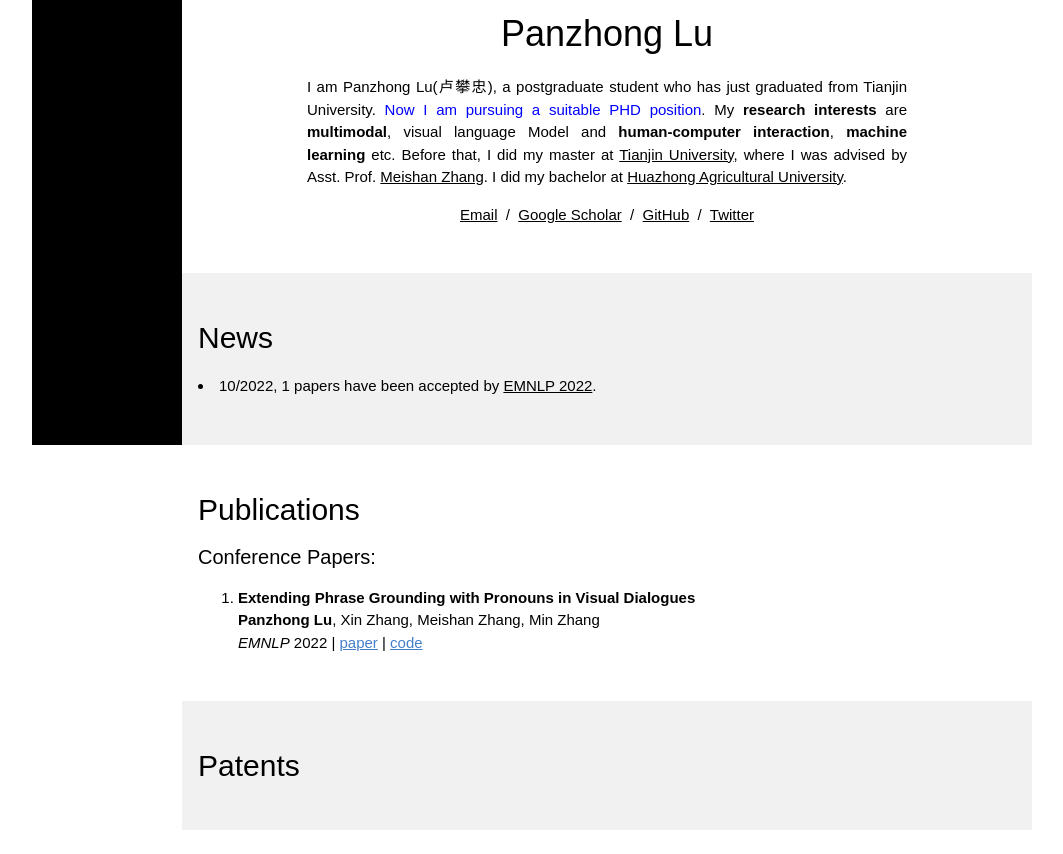
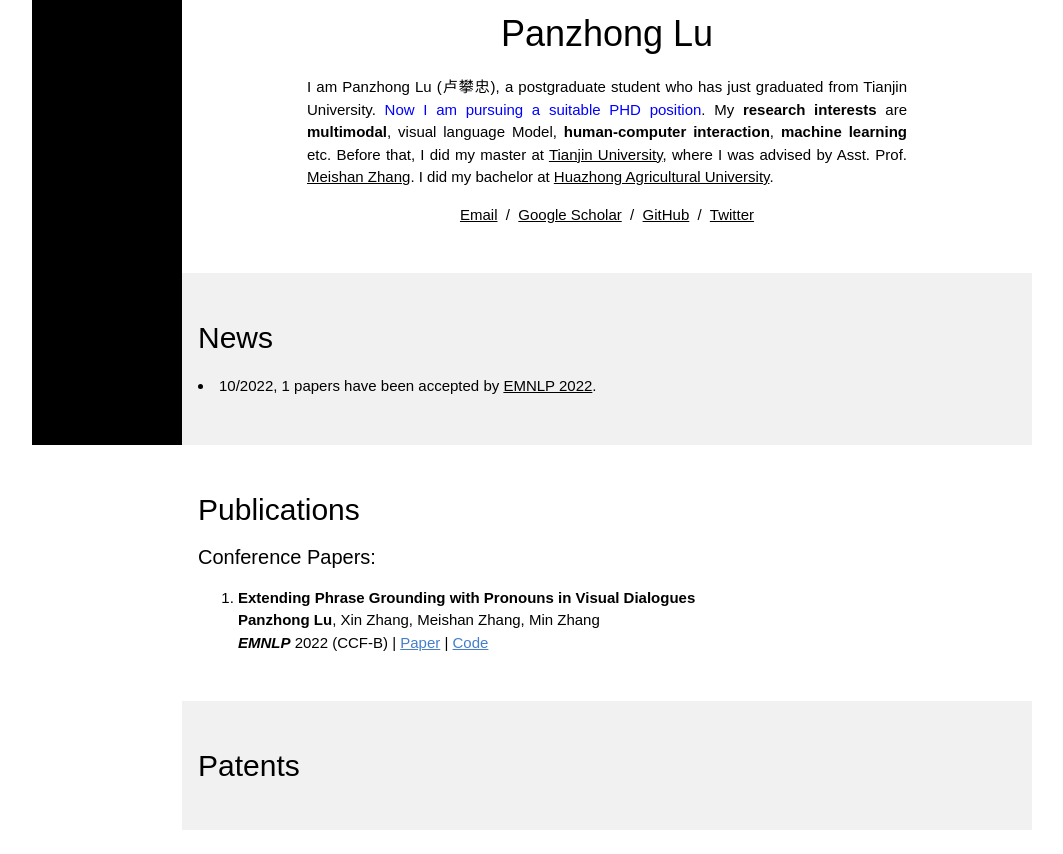
Before and after one commit to nlpz127/HomePage, a plain HTML site: page index.html in a window 1280 px wide. Shown: the part 355-1209 px from the top of the page, without its empty margins (108-1171 px from the left). Drawn offline with Linux system fonts and the light colour scheme; a script that the page names is missing.

Commit message:
modify contents

```diff
--- a/index.html
+++ b/index.html
@@ -66,7 +66,7 @@
   <h1>Panzhong Lu</h1>
 
   <p class="w3-justify" style="width:100%;border:0px;border-spacing:0px;border-collapse:separate;margin-right:auto;margin-left:auto;max-width:600px">
-    I am Panzhong Lu(卢攀忠), a postgraduate student who has just graduated from Tianjin University. <font color="#0000FF">Now I am pursuing a suitable PHD position</font>. My <b>research interests</b> are <b>multimodal</b>, visual language Model and <b>human-computer interaction</b>, <b>machine learning</b> etc. Before that, I did my master at <a href="https://www.pku.edu.cn/">Tianjin University</a>, where I was advised by Asst. Prof. <a href="https://scholar.google.com/citations?user=k-chMpIAAAAJ&hl=en">Meishan Zhang</a></a>. I did my bachelor at <a href="http://www.hzau.edu.cn/en/HOME.htm">Huazhong Agricultural University</a>.
+    I am Panzhong Lu (卢攀忠), a postgraduate student who has just graduated from Tianjin University. <font color="#0000FF">Now I am pursuing a suitable PHD position</font>. My <b>research interests</b> are <b>multimodal</b>, visual language Model, <b>human-computer interaction</b>, <b>machine learning</b> etc. Before that, I did my master at <a href="https://www.pku.edu.cn/">Tianjin University</a>, where I was advised by Asst. Prof. <a href="https://scholar.google.com/citations?user=k-chMpIAAAAJ&hl=en">Meishan Zhang</a></a>. I did my bachelor at <a href="http://www.hzau.edu.cn/en/HOME.htm">Huazhong Agricultural University</a>.
   </p>
 
   <p class="w3-center">
@@ -80,30 +80,9 @@
 
 <!-- Update - The News Section -->
 <div class="w3-container w3-light-grey w3-padding-32" id="news">
+
 <h2>News</h2>
 <p><li> 10/2022, 1 papers have been accepted by <a href="https://2022.emnlp.org/">EMNLP 2022</a>. </li></p>
-<!-- <p><li> 04/2022, 8 papers have been accepted by <a href="https://openaccess.thecvf.com/CVPR2022">CVPR 2022</a>. </li></p>
-<p><li> 02/2022, Our suvery paper on vision transformer has been accepted by <a href="https://arxiv.org/pdf/2012.12556">IEEE TPAMI</a>.</li></p>
-<p><li> 09/2021, 10 papers have been accepted by <a href="https://nips.cc/Conferences/2021">NeurIPS 2021</a>.</li></p>
-<p><li> 09/2021, The journal version of versatile filters has been accepted by <a href="https://ieeexplore.ieee.org/iel7/34/4359286/09543586.pdf">IEEE TPAMI</a>.</li></p>
-<p><li> 07/2021, 1 paper has been accepted by <a href="https://iccv2021.thecvf.com/home">ICCV 2021</a>.</li></p>
-<p><li> 05/2021, 1 paper has been accepted by <a href="https://icml.cc/">ICML 2021</a>.</li></p>
-<p><li> 05/2021, I have been selected as a Senior Area Chair for <a href="http://valser.org/">VALSE 2021</a>.</li></p>
-<p><li> 03/2021, I accepted the invitation to serve as an Area Chair for <a href="https://nips.cc/Conferences/2021/">NeurIPS 2021</a>.</li></p>
-<p><li> 03/2021, 9 papers have been accepted by <a href="http://cvpr2021.theRcvf.com/">CVPR 2021</a>.</li></p> -->
-<!--
-<p><li> 01/2021, I will give a talk about AdderNet at <a href="https://haet2021.github.io/speakers.html">HAET ICLR 2021 workshop</a>.</li></p>
-<p><li> 12/2020, two papers have been accepted by <a href="https://aaai.org/Conferences/AAAI-21/">AAAI 2021</a>.</li></p>
-<p><li> 11/2020, I accepted the invitation to serve as an Area Chair for <a href="https://icml.cc/Conferences/2021">ICML 2021</a>.</li></p>
-<p><li> 09/2020, six papers have been accepted by <a href="https://nips.cc/Conferences/2020">NeurIPS 2020</a>.</li></p>
-<p><li> 07/2020, one paper has been accepted by <a href="https://ieeexplore.ieee.org/xpl/RecentIssue.jsp?punumber=5962385">IEEE TNNLS</a>.</li></p>
-<p><li> 07/2020, one paper has been accepted by <a href="https://eccv2020.eu/accepted-papers/">ECCV 2020</a>.</li></p>
-<p><li> 06/2020, two papers have been accepted by <a href="https://icml.cc/Conferences/2020/AcceptedPapersInitial">ICML 2020</a>.</li></p>
-<p><li> 07/2020, one paper has been accepted by <a href="http://2020.acmmm.org/accepted-paper-id-list.txt">ACM MM 2020</a>.</li></p>
-<p><li> 02/2020, seven papers have been accepted by <a href="http://openaccess.thecvf.com/menu.py">CVPR 2020</a>.</li></p>
-<p><li> 01/2020, one paper has been accepted by <a href="https://ieeexplore.ieee.org/xpl/RecentIssue.jsp?punumber=5962385">IEEE TNNLS</a>.</li></p>
-<p><li> 11/2019, three papers have been accepted by <a href="https://aaai.org/Conferences/AAAI-20/wp-content/uploads/2020/01/AAAI-20-Accepted-Paper-List.pdf">AAAI 2020</a>.</li></p>
--->
 
 </div>
 
@@ -125,7 +104,7 @@
     <br>
     <strong>Panzhong Lu</strong>, Xin Zhang, Meishan Zhang, Min Zhang
     <br>
-    <em>EMNLP</em> 2022 | <a style="color: #447ec9" href="https://aclanthology.org/2022.emnlp-main.518.pdf">paper</a> | <a style="color: #447ec9" href="https://github.com/izhx/Phrase-Grounding-with-Pronoun">code</a>
+    <b><em>EMNLP</em></b> 2022 (CCF-B) | <a style="color: #447ec9" href="https://aclanthology.org/2022.emnlp-main.518.pdf">Paper</a> | <a style="color: #447ec9" href="https://github.com/izhx/Phrase-Grounding-with-Pronoun">Code</a>
     </p>
 
   </ol>
```
